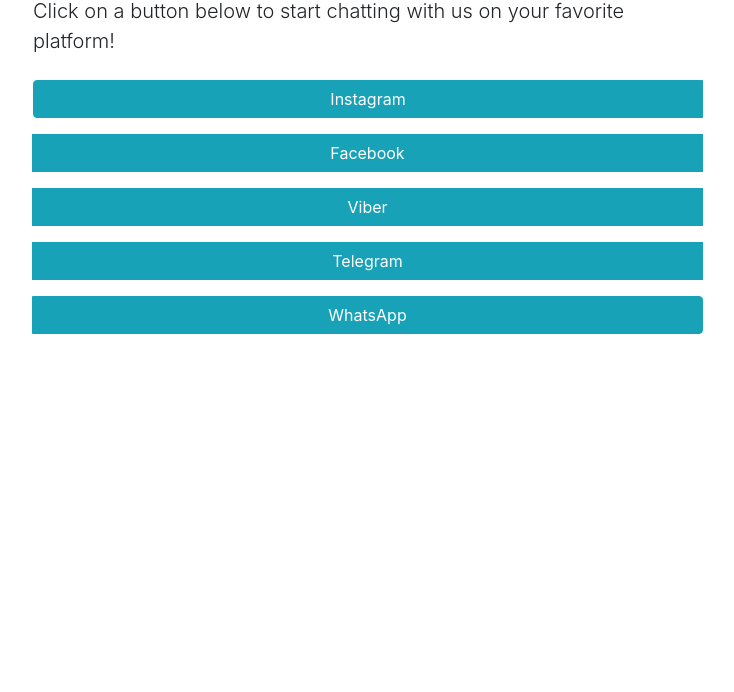
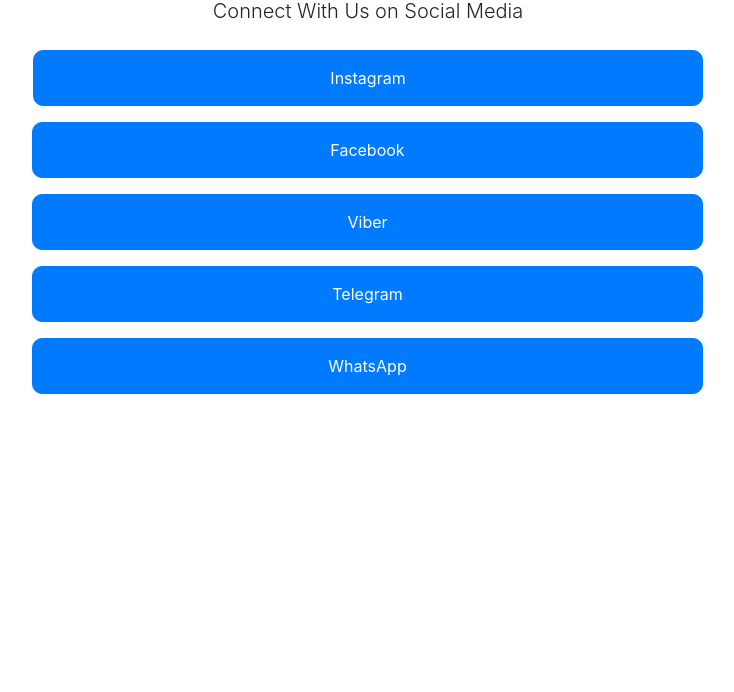
Before and after one commit to AndrewVakaryuk/Zderchuk-Transportation-Links, a plain HTML site: page index.html in a window 1280 px wide. Shown: the part 108-800 px from the top of the page, without its empty margins (272-1006 px from the left). Drawn offline with nearby package versions, Linux system fonts and the light colour scheme.

Commit message:
styles updates

```diff
--- a/index.html
+++ b/index.html
@@ -12,14 +12,14 @@
 </head>
 <body class="w-100">
 <div class="container mx-auto">
-    <h1 class="mt-5">Connect With Us on Social Media</h1>
-    <p class="lead">Click on a button below to start chatting with us on your favorite platform!</p>
+    <h1 class="mt-5 title">Zderchuk Transportation</h1>
+    <p class="lead">Connect With Us on Social Media</p>
     <div class="btn-group d-flex flex-column" role="group" aria-label="Social Media Links">
-        <a href="https://www.instagram.com/zderchuk_transportation?igsh=YTF2YzRvYWRmank5" class="btn btn-info my-2">Instagram</a>
-        <a href="https://www.facebook.com/zderchuk.france.ukraine" class="btn btn-info my-2">Facebook</a>
-        <a href="https://invite.viber.com/?g2=AQBteV6CTV1iZ1IL8I%2FGtmB7wI2z3JpEbXGKaowvvLb7yaCpuJy43RUBXKJPeKR6" class="btn btn-info my-2">Viber</a>
-        <a href="https://t.me/zderchuk_trans" class="btn btn-info my-2">Telegram</a>
-        <a href="https://whatsapp.com/channel/0029VaFOblWFCCoV31leEt1y" class="btn btn-info my-2">WhatsApp</a>
+        <a href="https://www.instagram.com/zderchuk_transportation?igsh=YTF2YzRvYWRmank5" class="btn btn-primary btn-custom my-2">Instagram</a>
+        <a href="https://www.facebook.com/zderchuk.france.ukraine" class="btn btn-primary btn-custom my-2">Facebook</a>
+        <a href="https://invite.viber.com/?g2=AQBteV6CTV1iZ1IL8I%2FGtmB7wI2z3JpEbXGKaowvvLb7yaCpuJy43RUBXKJPeKR6" class="btn btn-primary btn-custom my-2">Viber</a>
+        <a href="https://t.me/zderchuk_trans" class="btn btn-primary btn-custom my-2">Telegram</a>
+        <a href="https://whatsapp.com/channel/0029VaFOblWFCCoV31leEt1y" class="btn btn-primary btn-custom my-2">WhatsApp</a>
     </div>
 </div>
 
--- a/style.css
+++ b/style.css
@@ -1,3 +1,13 @@
 .container {
     max-width: 700px;
 }
+
+.title, .lead {
+    text-align: center;
+}
+
+.btn-custom {
+    border-radius: 10px !important;
+    padding-top: 15px;
+    padding-bottom: 15px;
+}
```
